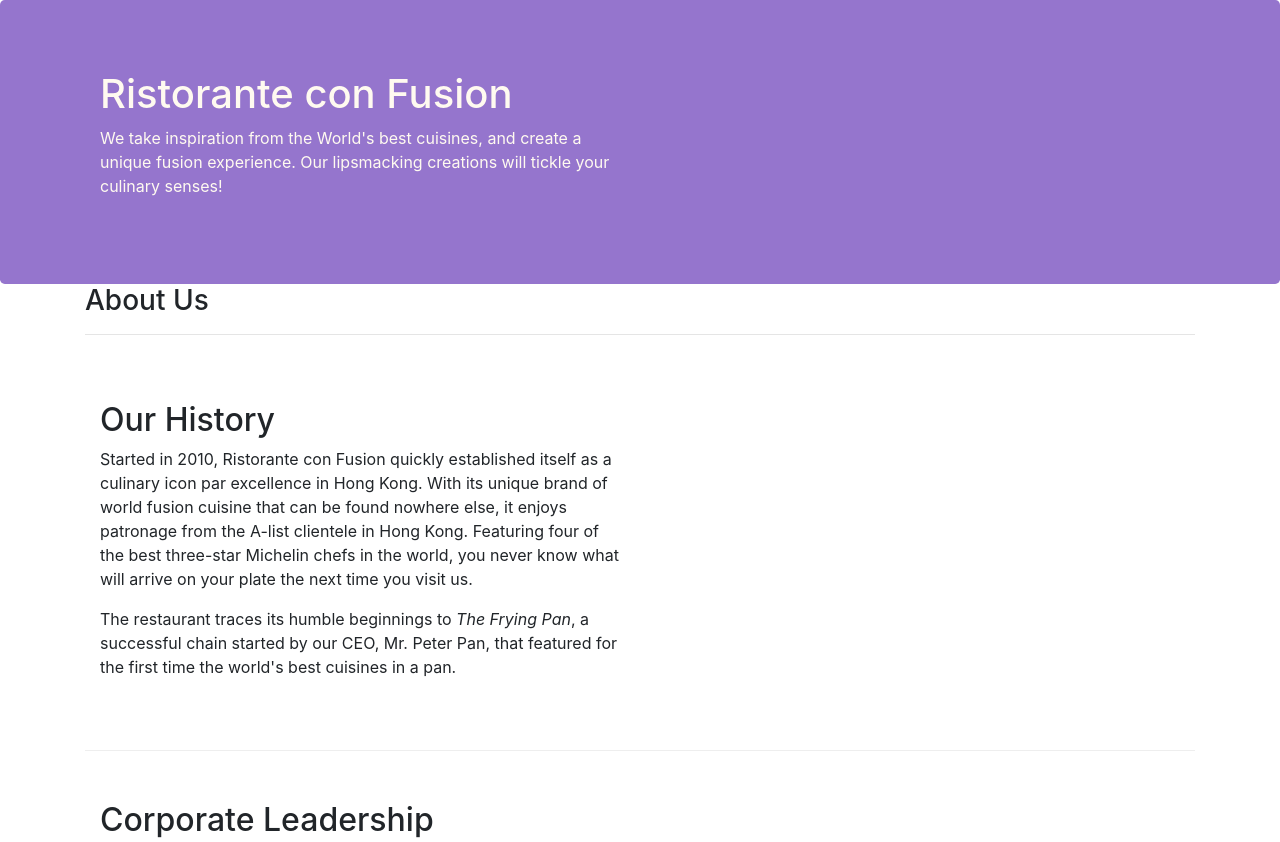
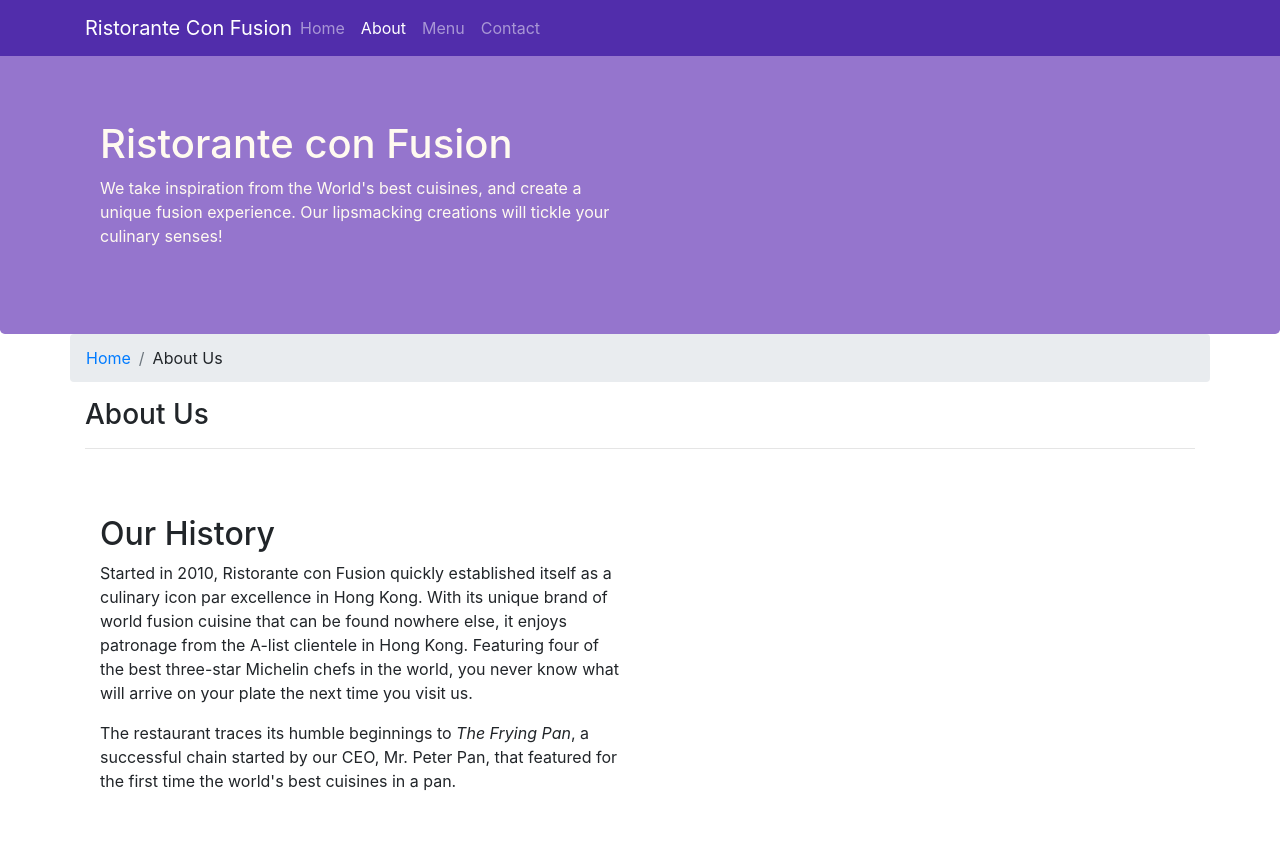
Before and after one commit to realhunter7869/Front-End-Web-UI-Frameworks-and-Tools-Bootstrap-4, a website: page aboutus.html in a window 1280 px wide. Shown: the top 842 px of the page. Drawn offline with nearby package versions, Linux system fonts and the light colour scheme.

Commit message:
navbar and breadcrumbs added

```diff
--- a/aboutus.html
+++ b/aboutus.html
@@ -16,6 +16,23 @@
 
 <body>
 
+    <nav class="navbar navbar-dark navbar-expand-sm fixed-top">
+        <div class="container">
+            <button class="navbar-toggler" type="button" data-toggle="collapse" data-target="#Navbar">
+                <span class="navbar-toggler-icon"></span>
+            </button>
+            <a href="./" class="navbar-brand mr-auto">Ristorante Con Fusion</a>
+            <div class="collapse navbar-collapse" id="Navbar">
+                <ul class="navbar-nav mr-auto">
+                    <li class="nav-item"><a href="./" class="nav-link">Home</a></li>
+                    <li class="nav-item active"><a href="#" class="nav-link">About</a></li>
+                    <li class="nav-item"><a href="#" class="nav-link">Menu</a></li>
+                    <li class="nav-item"><a href="#" class="nav-link">Contact</a></li>
+                </ul>
+            </div>
+        </div>
+    </nav>
+
     <header class="jumbotron">
         <div class="container">
             <div class="row row-header">
@@ -31,6 +48,10 @@
 
     <div class="container">
         <div class="row">
+            <ol class="col-12 breadcrumb">
+                <li class="breadcrumb-item"><a href="./">Home</a></li>
+                <li class="breadcrumb-item">About Us</li>
+            </ol>
             <div class="col-xs-11 col-sm-12">
                <h3>About Us</h3>
                <hr>
@@ -70,7 +91,7 @@
                 <div class="col-4 offset-1 col-sm-2">
                     <h5>Links</h5>
                     <ul class="list-unstyled">
-                        <li><a href="#">Home</a></li>
+                        <li><a href="./">Home</a></li>
                         <li><a href="#">About</a></li>
                         <li><a href="#">Menu</a></li>
                         <li><a href="#">Contact</a></li>
--- a/css/styles.css
+++ b/css/styles.css
@@ -1,3 +1,25 @@
+body {
+    padding-top: 50px;
+    z-index: 0;
+}
+
+/* top styling */
+
+.jumbotron {
+    background-color: #9575CD;
+    color: floralwhite;
+    margin: 0px auto;
+    padding: 70px 30px;
+}
+
+/* navbar styling */
+
+.navbar-dark {
+    background-color: #512DAB;
+}
+
+/* row styling */
+
 .row-header {
     margin: 0px auto;
     padding: 0px auto;
@@ -10,17 +32,12 @@
     padding: 50px 0px;
 }
 
+/* footer styling */
+
 .footer {
     background-color: #D1C4E9;
     margin: 0px auto;
     padding: 20px 0px;
-}
-
-.jumbotron {
-    background-color: #9575CD;
-    color: floralwhite;
-    margin: 0px auto;
-    padding: 70px 30px;
 }
 
 .address {
```
Also changed, not shown: index.html (+18 -1 lines).
